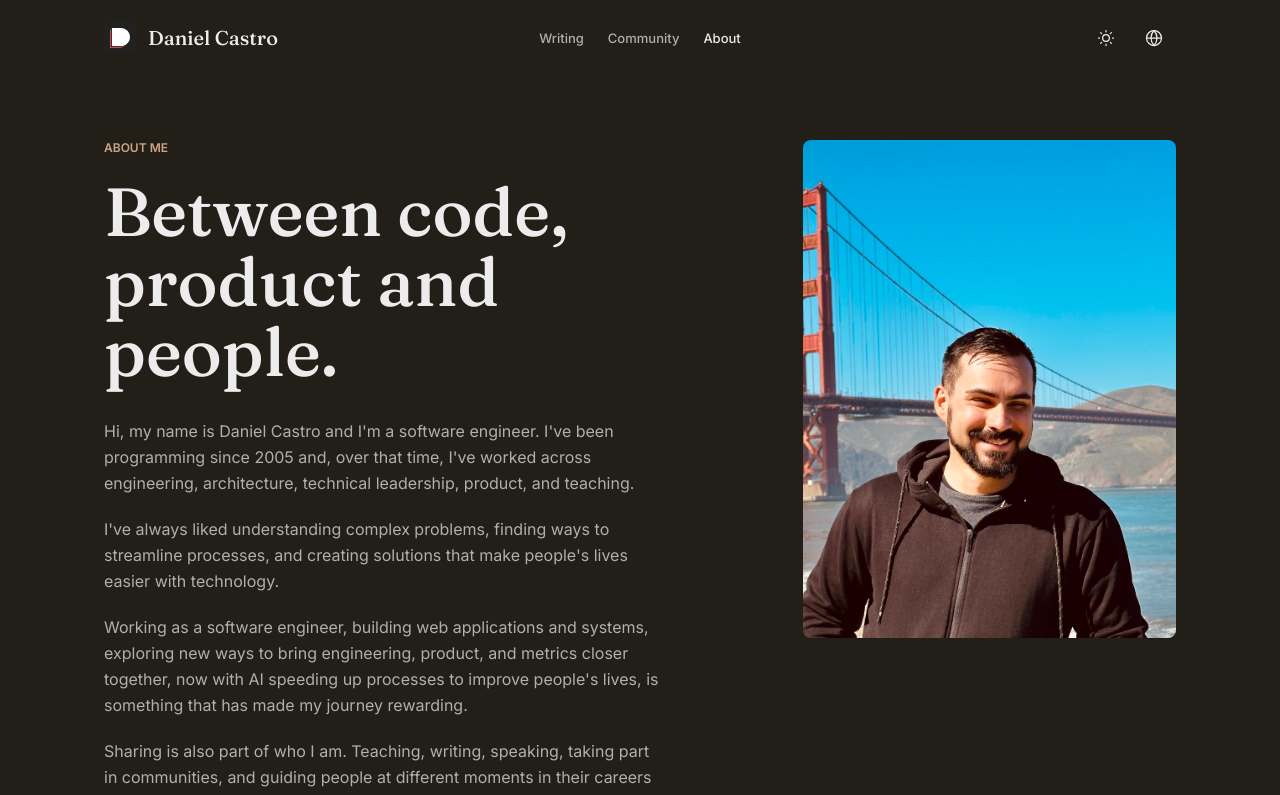
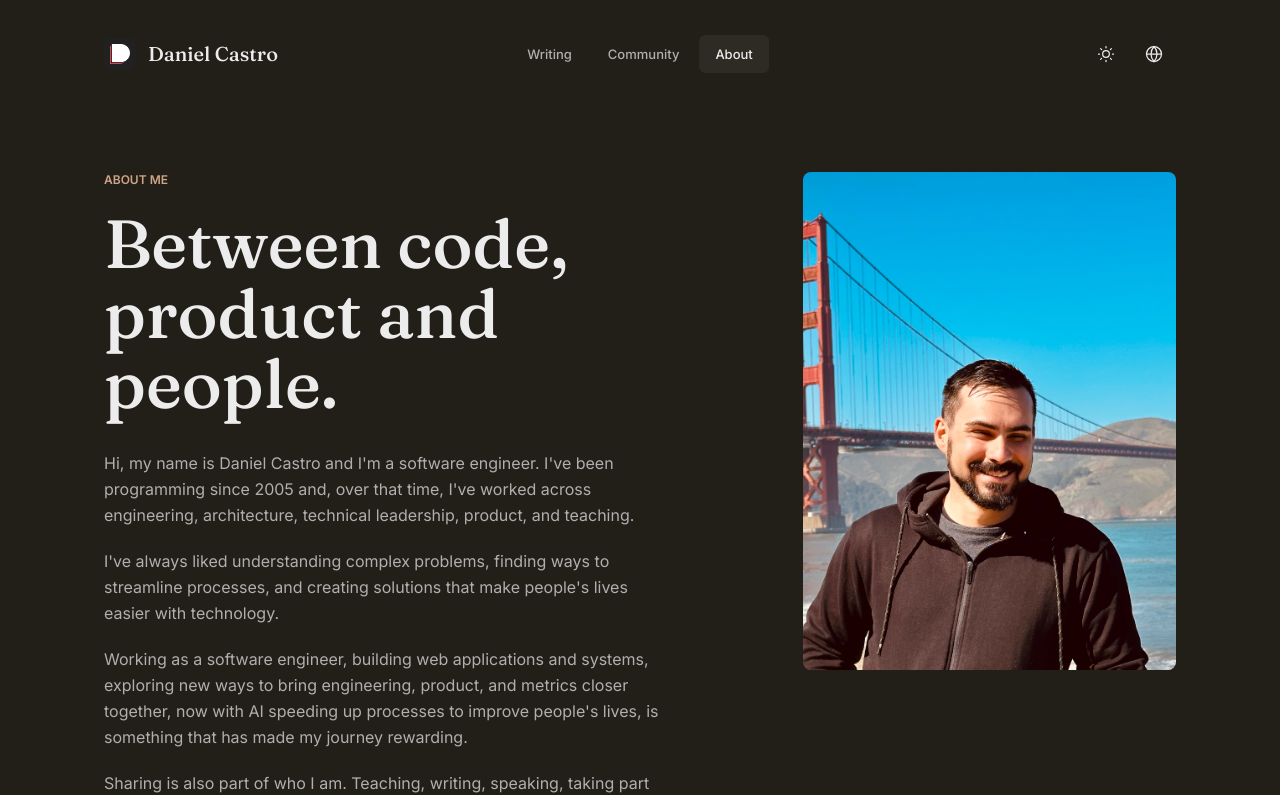
Before and after one commit to odanieldcs/danieldcs.com, a Next.js app: page /en/about in a window 1280 px wide. Shown: the top 795 px of the page. Built offline with nearby package versions, Linux system fonts and the light colour scheme.

Commit message:
feat(header): taller header and sliding hover highlight (ENG-147) (#103)
* feat(header): taller header and nav hover background (ENG-147)

* feat(header): slide the hover highlight across nav, theme, and language (ENG-147)

```diff
--- /dev/null
+++ b/components/layout/header-controls.tsx
@@ -0,0 +1,55 @@
+'use client'
+
+import { useLayoutEffect, useState } from 'react'
+import {
+  SlidingHighlight,
+  useSlidingHighlight,
+} from '@/components/layout/sliding-highlight'
+import { LanguageSwitch } from '@/components/ui/language-switch'
+import { ThemeToggle } from '@/components/ui/theme-toggle'
+
+export function HeaderControls() {
+  const [hovered, setHovered] = useState<string | null>(null)
+  const { containerRef, box, instant } =
+    useSlidingHighlight<HTMLDivElement>(hovered)
+
+  useLayoutEffect(() => {
+    const container = containerRef.current
+    if (!container) {
+      return
+    }
+
+    function onMouseOver(event: MouseEvent) {
+      if (!(event.target instanceof Element)) {
+        return
+      }
+
+      const key = event.target
+        .closest('[data-highlight-target]')
+        ?.getAttribute('data-highlight-target')
+      if (key) {
+        setHovered(key)
+      }
+    }
+
+    const clear = () => setHovered(null)
+    container.addEventListener('mouseover', onMouseOver)
+    container.addEventListener('mouseleave', clear)
+    return () => {
+      container.removeEventListener('mouseover', onMouseOver)
+      container.removeEventListener('mouseleave', clear)
+    }
+  }, [containerRef])
+
+  return (
+    <div
+      ref={containerRef}
+      data-header-controls=""
+      className="relative flex items-center gap-1"
+    >
+      <SlidingHighlight box={box} instant={instant} />
+      <ThemeToggle />
+      <LanguageSwitch />
+    </div>
+  )
+}
--- a/components/layout/header-nav.tsx
+++ b/components/layout/header-nav.tsx
@@ -1,10 +1,15 @@
 'use client'
 
 import { usePathname } from 'next/navigation'
+import { useState } from 'react'
 import {
   useInterfaceLanguage,
   useUiDictionary,
 } from '@/components/interface-language-provider'
+import {
+  SlidingHighlight,
+  useSlidingHighlight,
+} from '@/components/layout/sliding-highlight'
 import { MobileMenu } from '@/components/ui/mobile-menu'
 import { NavLink } from '@/components/ui/nav-link'
 import { getMainNavigationForLanguage } from '@/lib/navigation'
@@ -13,21 +18,39 @@ function isMainNavActive(pathname: string, href: string): boolean {
   return pathname === href || pathname.startsWith(`${href}/`)
 }
 
+const desktopNavLinkClassName =
+  'relative z-10 inline-flex items-center rounded-md! px-4 py-2.5'
+
 export function HeaderNavLinks({ pathname }: { pathname: string | null }) {
   const { language } = useInterfaceLanguage()
   const dictionary = useUiDictionary()
   const items = getMainNavigationForLanguage(language)
+  const [hoveredHref, setHoveredHref] = useState<string | null>(null)
+  const activeHref =
+    pathname === null
+      ? null
+      : (items.find((item) => isMainNavActive(pathname, item.href))?.href ??
+        null)
+  const { containerRef, box, instant } = useSlidingHighlight<HTMLElement>(
+    hoveredHref ?? activeHref,
+  )
 
   return (
     <nav
+      ref={containerRef}
       aria-label={dictionary.mobileMenu.navAriaLabel}
-      className="hidden items-center gap-content-gap md:flex"
+      className="relative hidden items-center gap-1 md:flex"
+      onMouseLeave={() => setHoveredHref(null)}
     >
+      <SlidingHighlight box={box} instant={instant} />
       {items.map((item) => (
         <NavLink
           key={item.href}
           href={item.href}
           active={pathname !== null && isMainNavActive(pathname, item.href)}
+          className={desktopNavLinkClassName}
+          data-highlight-target={item.href}
+          onMouseEnter={() => setHoveredHref(item.href)}
           data-cta="nav_item"
           data-cta-location="header"
           data-cta-target={item.ctaTarget}
--- a/components/layout/header.tsx
+++ b/components/layout/header.tsx
@@ -2,13 +2,12 @@ import Image from 'next/image'
 import Link from 'next/link'
 import { Suspense } from 'react'
 import { Container } from '@/components/layout/container'
+import { HeaderControls } from '@/components/layout/header-controls'
 import {
   HeaderMobileMenu,
   HeaderNav,
   HeaderNavLinks,
 } from '@/components/layout/header-nav'
-import { LanguageSwitch } from '@/components/ui/language-switch'
-import { ThemeToggle } from '@/components/ui/theme-toggle'
 import { localizePath } from '@/lib/i18n/routes'
 import type { InterfaceLanguage } from '@/lib/i18n/types'
 
@@ -22,7 +21,7 @@ export function Header({ language }: { language: InterfaceLanguage }) {
     <header className="relative z-20 bg-background">
       <Container
         width="page"
-        className="grid grid-cols-[1fr_auto_1fr] items-center gap-content-gap py-inline"
+        className="grid grid-cols-[1fr_auto_1fr] items-center gap-content-gap py-8"
       >
         <Link
           href={localizePath('/', language)}
@@ -51,10 +50,7 @@ export function Header({ language }: { language: InterfaceLanguage }) {
           <div className="md:hidden">
             <HeaderMobileMenu />
           </div>
-          <div className="flex items-center gap-1">
-            <ThemeToggle />
-            <LanguageSwitch />
-          </div>
+          <HeaderControls />
         </div>
       </Container>
     </header>
--- /dev/null
+++ b/components/layout/sliding-highlight.tsx
@@ -0,0 +1,118 @@
+'use client'
+
+import { useLayoutEffect, useRef, useState } from 'react'
+
+export type SlidingHighlightBox = {
+  x: number
+  y: number
+  width: number
+  height: number
+  visible: boolean
+}
+
+const hiddenHighlight: SlidingHighlightBox = {
+  x: 0,
+  y: 0,
+  width: 0,
+  height: 0,
+  visible: false,
+}
+
+export function useSlidingHighlight<T extends HTMLElement = HTMLElement>(
+  targetKey: string | null,
+) {
+  const containerRef = useRef<T>(null)
+  const shownRef = useRef(false)
+  const [box, setBox] = useState<SlidingHighlightBox>(hiddenHighlight)
+  const [instant, setInstant] = useState(true)
+
+  useLayoutEffect(() => {
+    const container = containerRef.current
+    if (!container) {
+      return
+    }
+
+    function update() {
+      const current = containerRef.current
+      const target =
+        current && targetKey
+          ? current.querySelector<HTMLElement>(
+              `[data-highlight-target="${CSS.escape(targetKey)}"]`,
+            )
+          : null
+
+      if (!current || !target) {
+        shownRef.current = false
+        setBox((previous) =>
+          previous.visible ? { ...previous, visible: false } : previous,
+        )
+        return
+      }
+
+      if (!shownRef.current) {
+        setInstant(true)
+      }
+      shownRef.current = true
+
+      const containerRect = current.getBoundingClientRect()
+      const targetRect = target.getBoundingClientRect()
+      setBox({
+        x: targetRect.left - containerRect.left,
+        y: targetRect.top - containerRect.top,
+        width: targetRect.width,
+        height: targetRect.height,
+        visible: true,
+      })
+    }
+
+    update()
+
+    if (typeof ResizeObserver === 'undefined') {
+      return
+    }
+
+    const observer = new ResizeObserver(update)
+    observer.observe(container)
+    for (const target of container.querySelectorAll(
+      '[data-highlight-target]',
+    )) {
+      observer.observe(target)
+    }
+
+    return () => observer.disconnect()
+  }, [targetKey])
+
+  useLayoutEffect(() => {
+    if (!instant) {
+      return
+    }
+
+    const frame = requestAnimationFrame(() => setInstant(false))
+    return () => cancelAnimationFrame(frame)
+  }, [instant])
+
+  return { containerRef, box, instant }
+}
+
+export function SlidingHighlight({
+  box,
+  instant,
+}: {
+  box: SlidingHighlightBox
+  instant: boolean
+}) {
+  return (
+    <span
+      aria-hidden="true"
+      data-header-highlight=""
+      className="pointer-events-none absolute top-0 left-0 z-0 rounded-md bg-foreground/[0.06] transition-[transform,width,height,opacity] duration-300 ease-out motion-reduce:transition-none"
+      style={{
+        width: box.width,
+        height: box.height,
+        transform: `translate3d(${box.x}px, ${box.y}px, 0)`,
+        opacity: box.visible ? 1 : 0,
+        ...(instant ? { transition: 'none' } : {}),
+      }}
+    />
+  )
+}
--- a/components/ui/language-switch.tsx
+++ b/components/ui/language-switch.tsx
@@ -50,10 +50,11 @@ function LanguageSwitchLink({ search }: { search: string }) {
       {(tooltipId) => (
         <ButtonLink
           variant="ghost"
-          className="peer min-w-11 px-0"
+          className="peer min-w-11 px-0 hover:bg-transparent!"
           href={search ? `${path}?${search}` : path}
           aria-describedby={tooltipId}
           aria-label={label}
+          data-highlight-target="language"
           data-cta="language_switch"
           data-cta-location="header"
           data-cta-target={nextLanguage(language)}
--- a/components/ui/mobile-menu.tsx
+++ b/components/ui/mobile-menu.tsx
@@ -104,7 +104,7 @@ export function MobileMenu({
             <nav
               id={panelId}
               aria-label={navAriaLabel}
-              className="fixed inset-0 z-10 overflow-y-auto bg-background px-page pt-24"
+              className="fixed inset-0 z-10 overflow-y-auto bg-background px-page pt-28"
             >
               <ul className="mx-auto flex w-full max-w-container list-none flex-col gap-inline">
                 {items.map((item) => (
--- a/components/ui/theme-toggle.tsx
+++ b/components/ui/theme-toggle.tsx
@@ -6,7 +6,8 @@ import { useUiDictionary } from '@/components/interface-language-provider'
 import { Button } from '@/components/ui/button'
 import { Tooltip } from '@/components/ui/tooltip'
 
-const iconButtonClassName = 'peer min-w-11 px-0'
+const iconButtonClassName =
+  'peer min-w-11 cursor-pointer px-0 hover:bg-transparent!'
 
 const iconProps = {
   viewBox: '0 0 24 24',
@@ -48,9 +49,10 @@ export function ThemeToggle() {
     return (
       <Button
         variant="ghost"
-        className="min-w-11 px-0"
+        className={iconButtonClassName}
         disabled
         aria-label={theme.toggle}
+        data-highlight-target="theme"
       />
     )
   }
@@ -66,6 +68,7 @@ export function ThemeToggle() {
           className={iconButtonClassName}
           aria-describedby={tooltipId}
           aria-label={label}
+          data-highlight-target="theme"
           onClick={() => setTheme(isDark ? 'light' : 'dark')}
         >
           {isDark ? <SunIcon /> : <MoonIcon />}
```
Also changed, not shown: 2 other files (tests, documents, lock files or other folders).
